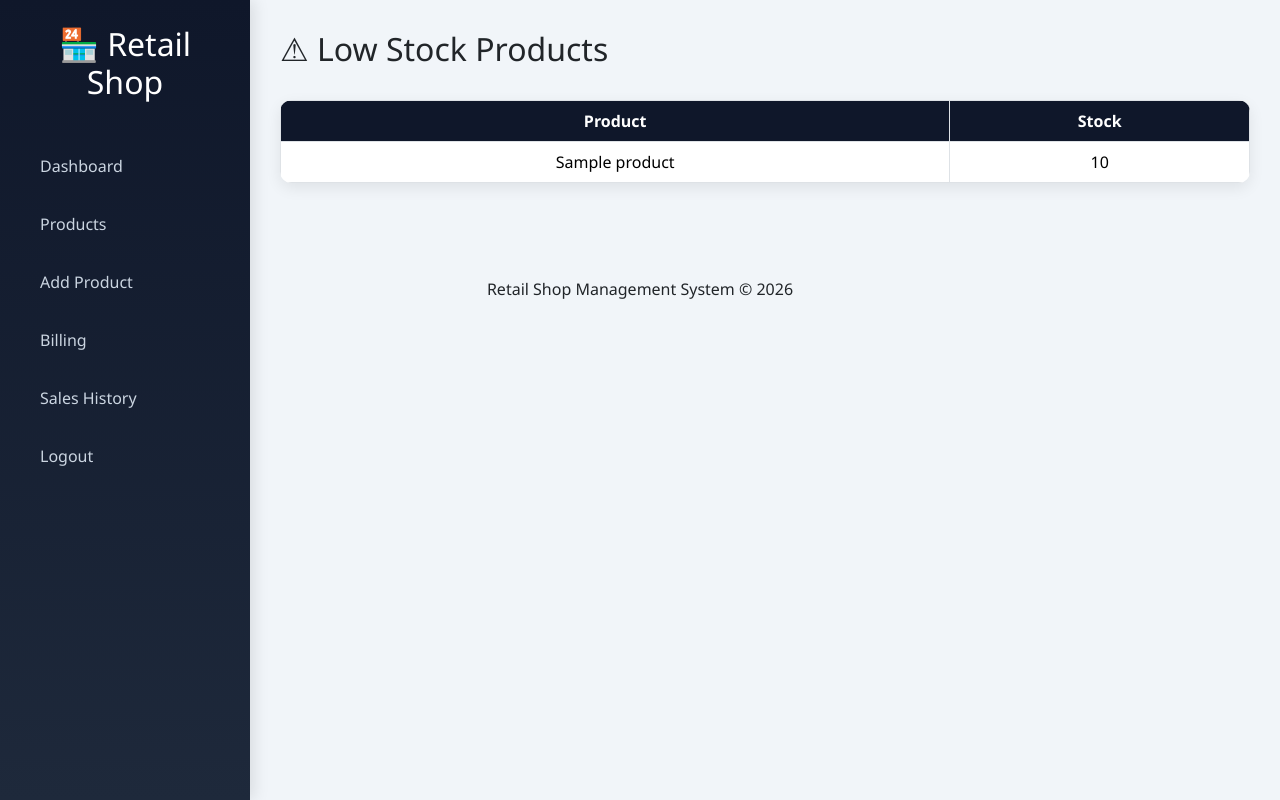
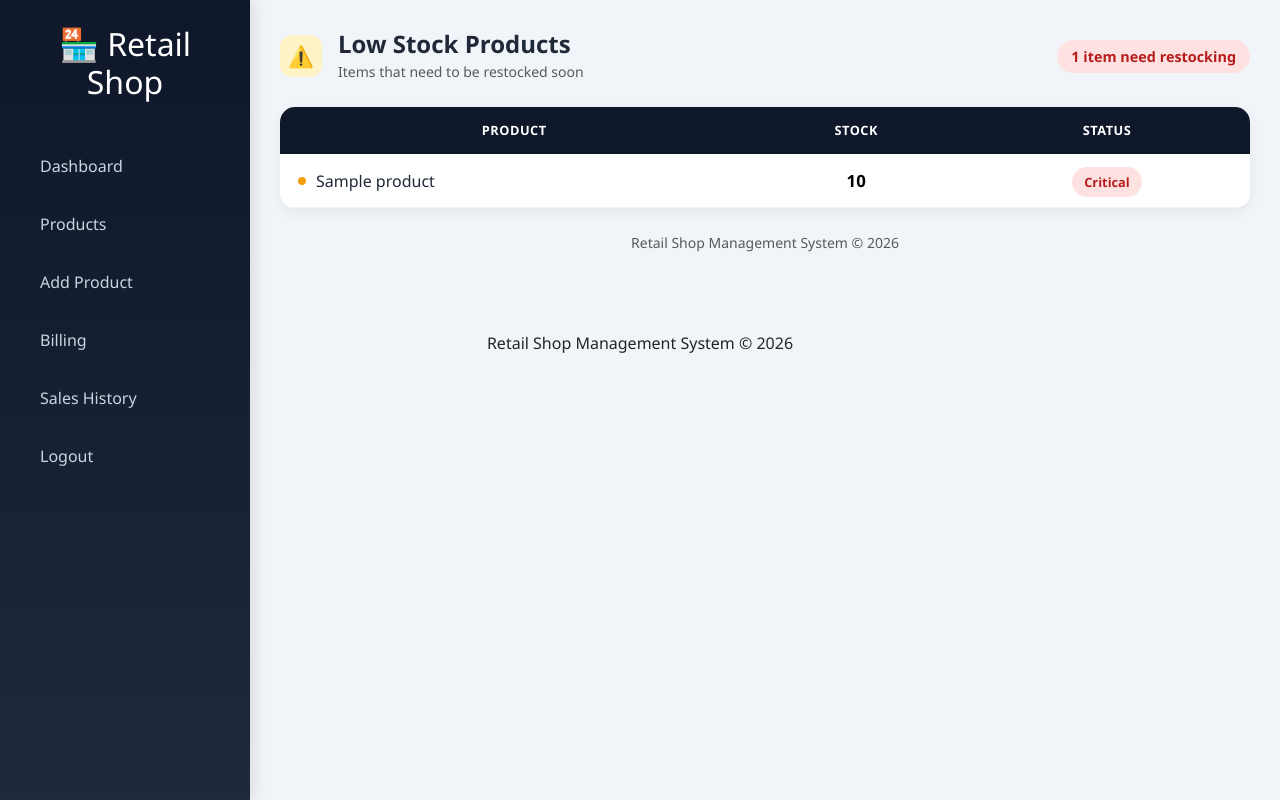
Before and after one commit to devaesack/retail-shop-management-system, a Flask app: page /low_stock in a window 1280 px wide. Run offline with Flask 3, Linux system fonts and the light colour scheme; a database or web service that is not in the repository returns one stand-in record (values such as "Sample title"); some libraries are stand-ins or nearby versions.

Commit message:
low stock

```diff
--- a/static/css/style.css
+++ b/static/css/style.css
@@ -276,15 +276,7 @@ label{
     box-shadow:0 5px 15px rgba(0,0,0,.08);
 }
 
-.dashboard-card{
-    cursor:pointer;
-    transition:0.3s;
-}
 
-.dashboard-card:hover{
-    transform:translateY(-5px);
-    box-shadow:0 5px 15px rgba(0,0,0,0.3);
-}
 
 /* =========================
    RESPONSIVE
--- a/templates/low_stock.html
+++ b/templates/low_stock.html
@@ -2,39 +2,170 @@
 
 {% block content %}
 
-<h2>⚠ Low Stock Products</h2>
+<style>
+    .low-stock-header {
+        display: flex;
+        align-items: center;
+        justify-content: space-between;
+        flex-wrap: wrap;
+        gap: 12px;
+        margin-bottom: 1.5rem;
+    }
+    .low-stock-title {
+        display: flex;
+        align-items: center;
+        gap: 10px;
+        font-weight: 700;
+        color: #1f2937;
+        margin: 0;
+    }
+    .caution-icon {
+        display: inline-flex;
+        align-items: center;
+        justify-content: center;
+        width: 42px;
+        height: 42px;
+        border-radius: 12px;
+        background: #fef3c7;
+        color: #d97706;
+        font-size: 1.3rem;
+    }
+    .alert-count {
+        background: #fee2e2;
+        color: #b91c1c;
+        font-weight: 600;
+        padding: 6px 14px;
+        border-radius: 999px;
+        font-size: 0.9rem;
+    }
+    .stock-card {
+        background: #fff;
+        border: none;
+        border-radius: 14px;
+        overflow: hidden;
+        box-shadow: 0 4px 14px rgba(0, 0, 0, 0.06);
+    }
+    .stock-table {
+        margin: 0;
+    }
+    .stock-table thead th {
+        background: #111827;
+        color: #fff;
+        font-weight: 600;
+        text-transform: uppercase;
+        font-size: 0.8rem;
+        letter-spacing: 0.5px;
+        padding: 14px 18px;
+        border: none;
+    }
+    .stock-table tbody td {
+        padding: 14px 18px;
+        vertical-align: middle;
+        border-color: #f1f5f9;
+    }
+    .stock-table tbody tr:hover {
+        background: #fffbeb;
+    }
+    .product-name {
+        display: flex;
+        align-items: center;
+        gap: 10px;
+        font-weight: 500;
+        color: #1f2937;
+    }
+    .product-dot {
+        width: 8px;
+        height: 8px;
+        border-radius: 50%;
+        background: #f59e0b;
+    }
+    .stock-qty {
+        font-weight: 700;
+        font-size: 1.05rem;
+    }
+    .badge-critical {
+        background: #fee2e2;
+        color: #b91c1c;
+        padding: 6px 12px;
+        border-radius: 999px;
+        font-size: 0.8rem;
+        font-weight: 600;
+    }
+    .badge-low {
+        background: #fef3c7;
+        color: #b45309;
+        padding: 6px 12px;
+        border-radius: 999px;
+        font-size: 0.8rem;
+        font-weight: 600;
+    }
+    .empty-state {
+        text-align: center;
+        padding: 48px 20px;
+        color: #6b7280;
+    }
+    .empty-state .check {
+        font-size: 2.5rem;
+        color: #16a34a;
+    }
+</style>
 
-<br>
+<!-- Header -->
+<div class="low-stock-header">
+    <div class="d-flex align-items-center gap-3">
+        <span class="caution-icon">⚠️</span>
+        <div>
+            <h4 class="low-stock-title">Low Stock Products</h4>
+            <small class="text-muted">Items that need to be restocked soon</small>
+        </div>
+    </div>
+    <span class="alert-count">{{ products|length }} item{{ 's' if products|length != 1 }} need restocking</span>
+</div>
 
-<table class="table table-bordered">
+<!-- Table Card -->
+<div class="card stock-card">
+    <div class="table-responsive">
+        <table class="table stock-table">
+            <thead>
+                <tr>
+                    <th>Product</th>
+                    <th class="text-center">Stock</th>
+                    <th class="text-center">Status</th>
+                </tr>
+            </thead>
+            <tbody>
+                {% for product in products %}
+                <tr>
+                    <td>
+                        <div class="product-name">
+                            <span class="product-dot"></span>
+                            {{ product[0] }}
+                        </div>
+                    </td>
+                    <td class="text-center stock-qty">{{ product[1] }}</td>
+                    <td class="text-center">
+                        {% if product[1]|int <= 10 %}
+                            <span class="badge-critical">Critical</span>
+                        {% else %}
+                            <span class="badge-low">Low</span>
+                        {% endif %}
+                    </td>
+                </tr>
+                {% else %}
+                <tr>
+                    <td colspan="3">
+                        <div class="empty-state">
+                            <div class="check">✅</div>
+                            <p class="mb-0 mt-2">All products are well stocked.</p>
+                        </div>
+                    </td>
+                </tr>
+                {% endfor %}
+            </tbody>
+        </table>
+    </div>
+</div>
 
-    <thead>
-
-        <tr>
-
-            <th>Product</th>
-            <th>Stock</th>
-
-        </tr>
-
-    </thead>
-
-    <tbody>
-
-        {% for product in products %}
-
-        <tr>
-
-            <td>{{ product[0] }}</td>
-
-            <td>{{ product[1] }}</td>
-
-        </tr>
-
-        {% endfor %}
-
-    </tbody>
-
-</table>
+<p class="text-center text-muted small mt-4 mb-0">Retail Shop Management System © 2026</p>
 
 {% endblock %}
```
Also changed, not shown: templates/dashboard.html (+7 -7 lines).
